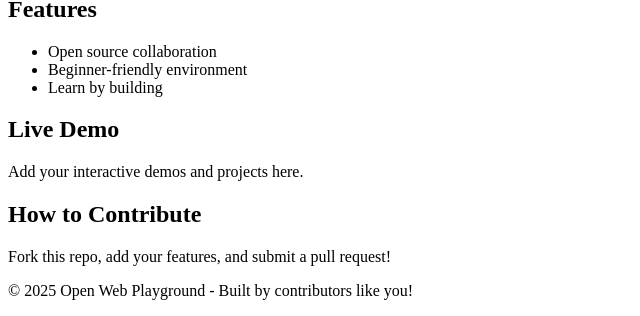
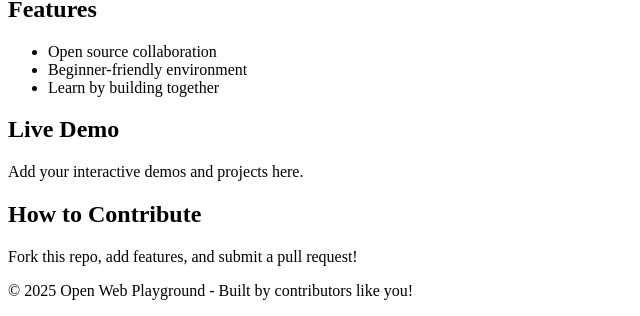
Before and after one commit to Layyzyy/open-web-playground_Faizan, a plain HTML site: page index.html in a window 1280 px wide. Shown: the part 261-577 px from the top of the page, without its empty margins (0-640 px from the left). Drawn offline with Linux system fonts and the light colour scheme.

Commit message:
✨ Minimal HTML for contributors! Start building and collaborating! 🚀💙
This update provides a simple, well-documented HTML scaffold so contributors can build new features, add pages, and improve UI/UX with confidence. Comments are placed only where meaningful to guide future development.

```diff
--- a/index.html
+++ b/index.html
@@ -1,19 +1,16 @@
 <!DOCTYPE html>
-<!-- HTML5 document type -->
 <html lang="en">
 <head>
-    <!-- Meta tags for character encoding and responsive design -->
     <meta charset="UTF-8">
     <meta name="viewport" content="width=device-width, initial-scale=1.0">
     <title>Open Web Playground</title>
-    <!-- Add your CSS links here -->
+    <!-- Contributors: Link your CSS stylesheets here -->
 </head>
 <body>
 
-    <!-- Header: Site branding and navigation -->
     <header>
         <h1>Welcome to Open Web Playground</h1>
-        <!-- Navigation menu -->
+        <!-- Contributors: Expand navigation as project grows -->
         <nav>
             <ul>
                 <li><a href="#about">About</a></li>
@@ -24,43 +21,41 @@
         </nav>
     </header>
 
-    <!-- Main: Primary content area -->
     <main>
-        <!-- About section -->
+        <!-- Contributors: Describe your project's purpose and goals -->
         <section id="about">
             <h2>About This Project</h2>
             <p>A collaborative playground for learning web development.</p>
         </section>
 
-        <!-- Features section -->
+        <!-- Contributors: Highlight key features or benefits here -->
         <section id="features">
             <h2>Features</h2>
             <ul>
                 <li>Open source collaboration</li>
                 <li>Beginner-friendly environment</li>
-                <li>Learn by building</li>
+                <li>Learn by building together</li>
             </ul>
         </section>
 
-        <!-- Demo section: Add your projects here -->
+        <!-- Contributors: Add interactive demos and live examples -->
         <section id="demo">
             <h2>Live Demo</h2>
             <p>Add your interactive demos and projects here.</p>
         </section>
 
-        <!-- Contribute section -->
+        <!-- Contributors: Explain how others can get involved -->
         <section id="contribute">
             <h2>How to Contribute</h2>
-            <p>Fork this repo, add your features, and submit a pull request!</p>
+            <p>Fork this repo, add features, and submit a pull request!</p>
         </section>
     </main>
 
-    <!-- Footer: Site information -->
     <footer>
         <p>&copy; 2025 Open Web Playground - Built by contributors like you!</p>
     </footer>
 
-    <!-- Add your JavaScript files here -->
+    <!-- Contributors: Link your JavaScript files here -->
 
 </body>
 </html>
```
